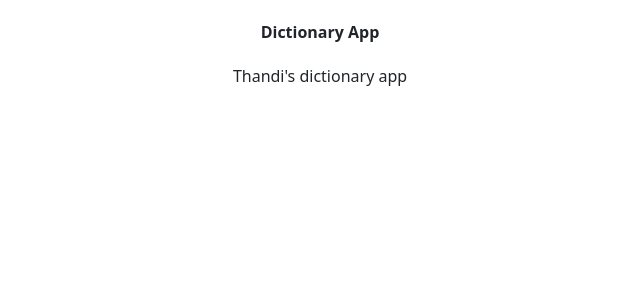
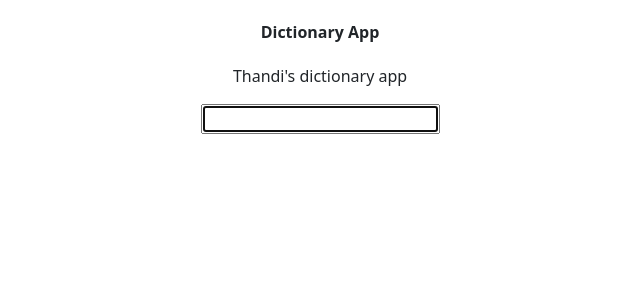
Before and after one commit to ThandiM81/dictionary-app, a React (Create React App) app: page / in a window 1280 px wide. Shown: the top 300 px of the page, without its empty margins (320-960 px from the left). Built offline with nearby package versions, Linux system fonts and the light colour scheme.

Commit message:
Added basic search engine

```diff
--- a/src/App.js
+++ b/src/App.js
@@ -1,11 +1,17 @@
 import React from "react";
+import Dictionary from "./Dictionary";
 import "./App.css";
 
 export default function App() {
   return (
     <div className="App">
-      <header className="App-header">Dictionary App</header>
-      <p>Thandi's dictionary app</p>
+      <div className="container">
+        <header className="App-header">Dictionary App</header>
+        <p>Thandi's dictionary app</p>
+        <main>
+          <Dictionary />
+        </main>
+      </div>
     </div>
   );
 }
--- /dev/null
+++ b/src/Dictionary.js
@@ -0,0 +1,23 @@
+import React, { useState } from "react";
+
+export default function Dictionary() {
+  let [keyword, setKeyword] = useState("");
+
+  function search(event) {
+    event.preventDefault();
+    alert(`Searching for ${keyword}`);
+  }
+
+  function handleKeywordChange(event) {
+    console.log(event.target.value);
+    setKeyword(event.target.value);
+  }
+
+  return (
+    <div className="Dictionary">
+      <form onSubmit={search}>
+        <input type="search" autoFocus="on" onChange={handleKeywordChange} />
+      </form>
+    </div>
+  );
+}
```
Also changed, not shown: src/Dictionary.css (added).
